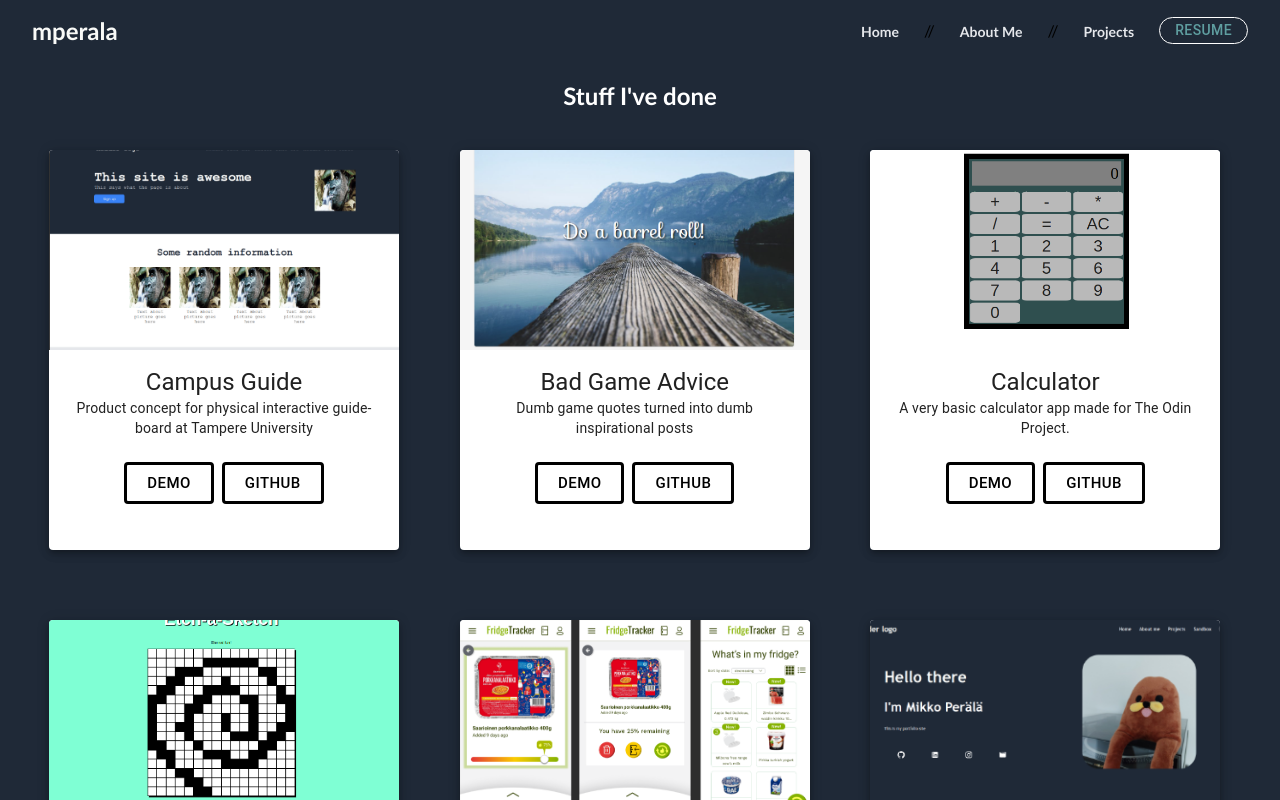
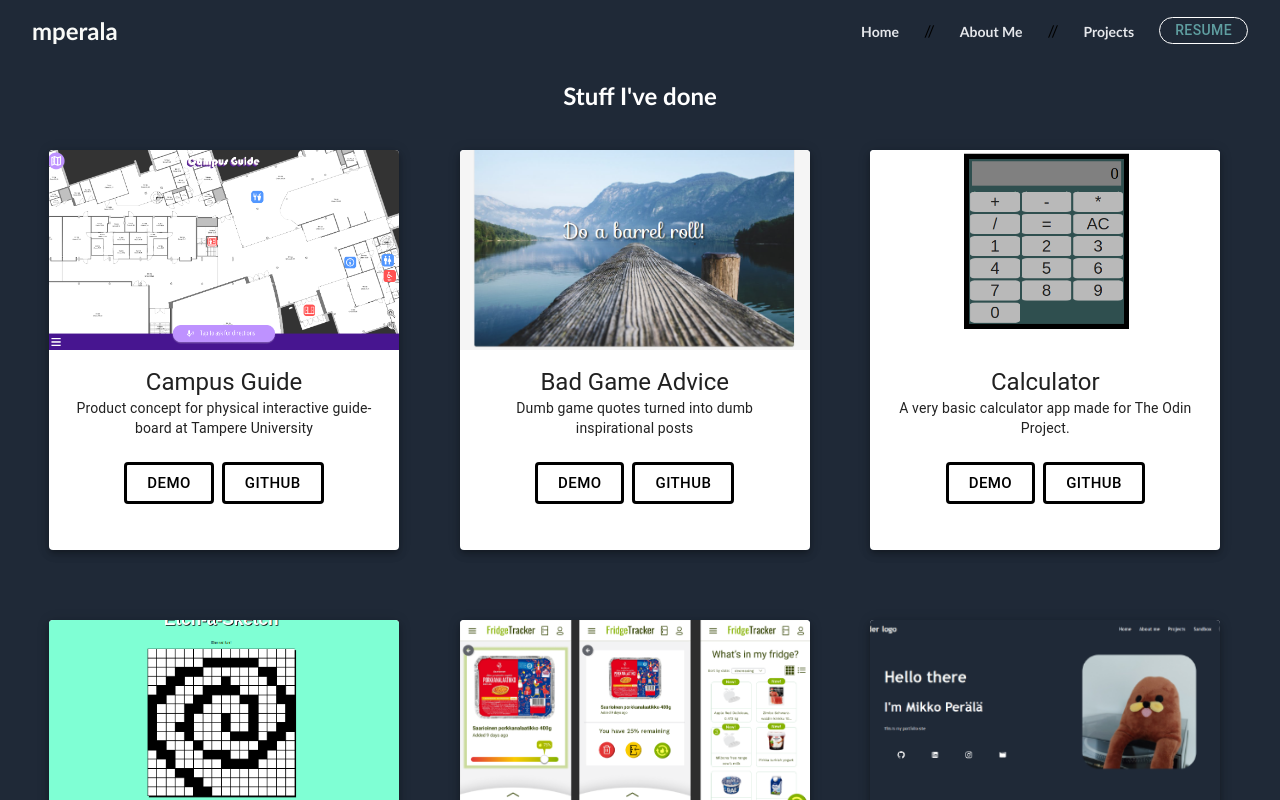
Before and after one commit to peralammikko/react-portfolio, a React (Create React App) app: page /projects in a window 1280 px wide. Shown: the top 800 px of the page. Built offline with nearby package versions, Linux system fonts and the light colour scheme.

Commit message:
Update Projects.js

```diff
--- a/src/components/Projects.js
+++ b/src/components/Projects.js
@@ -9,6 +9,7 @@ import landingpage from "../images/landingpage.png";
 import portfolio from "../images/portfolio.png";
 import fridgetinder from "../images/fridgetinder.png";
 import barrelroll from "../images/barrelroll.png";
+import guide from "../images/guide-start.png";
 
 function Projects () {
     return (
@@ -23,7 +24,7 @@ function Projects () {
             >
                 <Grid item xs={12} md={4} className="project-card">
                     <ProjectCard
-                    imgPath={landingpage}
+                    imgPath={guide}
                     title="Campus Guide"
                     desc="Product concept for physical interactive guide-board at Tampere University"
                     demolink="https://www.figma.com/proto/Xvw8Bs6r6pnd8D2u02bfmJ/Campus-Guide?page-id=0%3A1&node-id=223-799&p=f&viewport=364%2C269%2C0.07&t=ft0yiprL1LJqhvNu-1&scaling=contain&content-scaling=fixed&starting-point-node-id=223%3A799&show-proto-sidebar=1"
```
